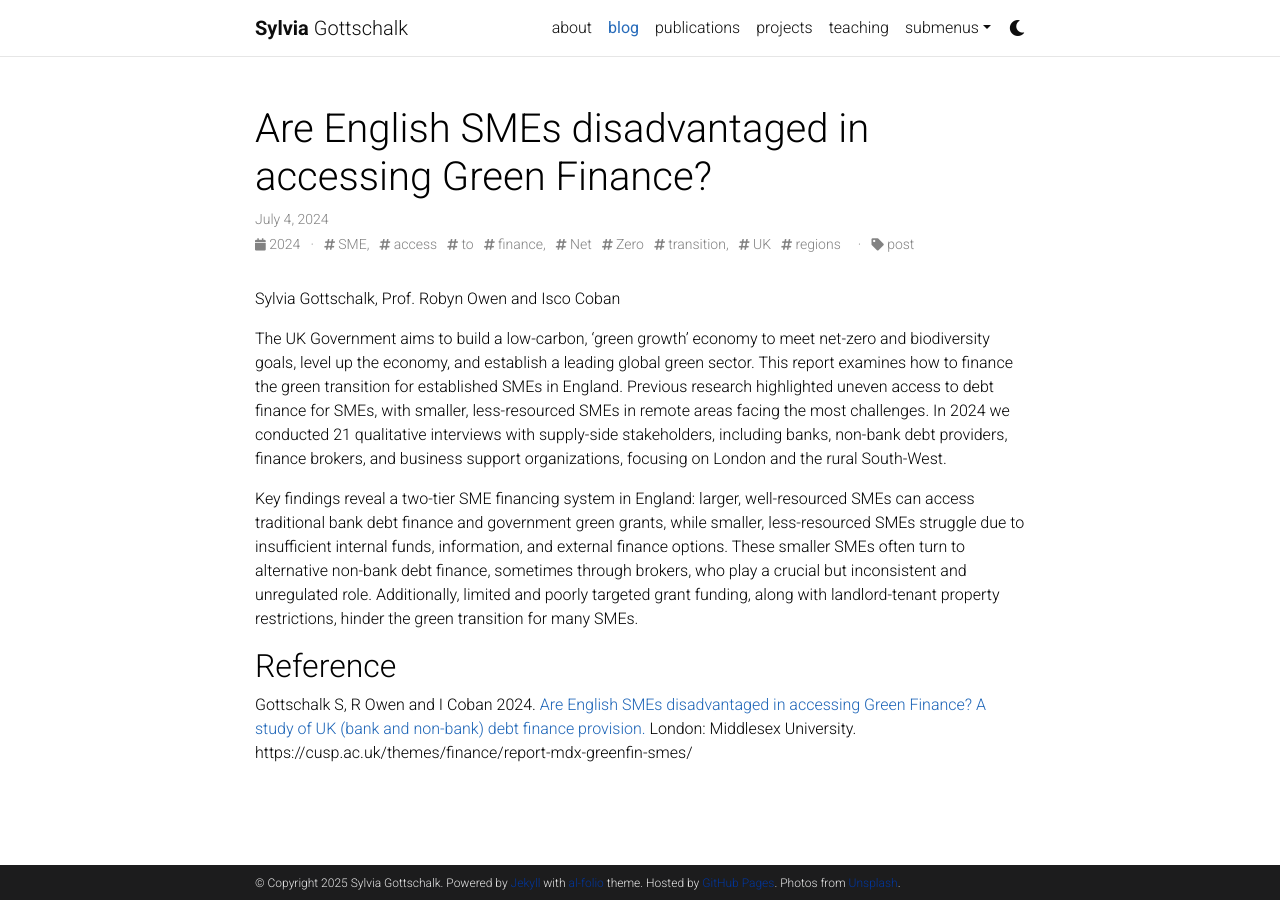
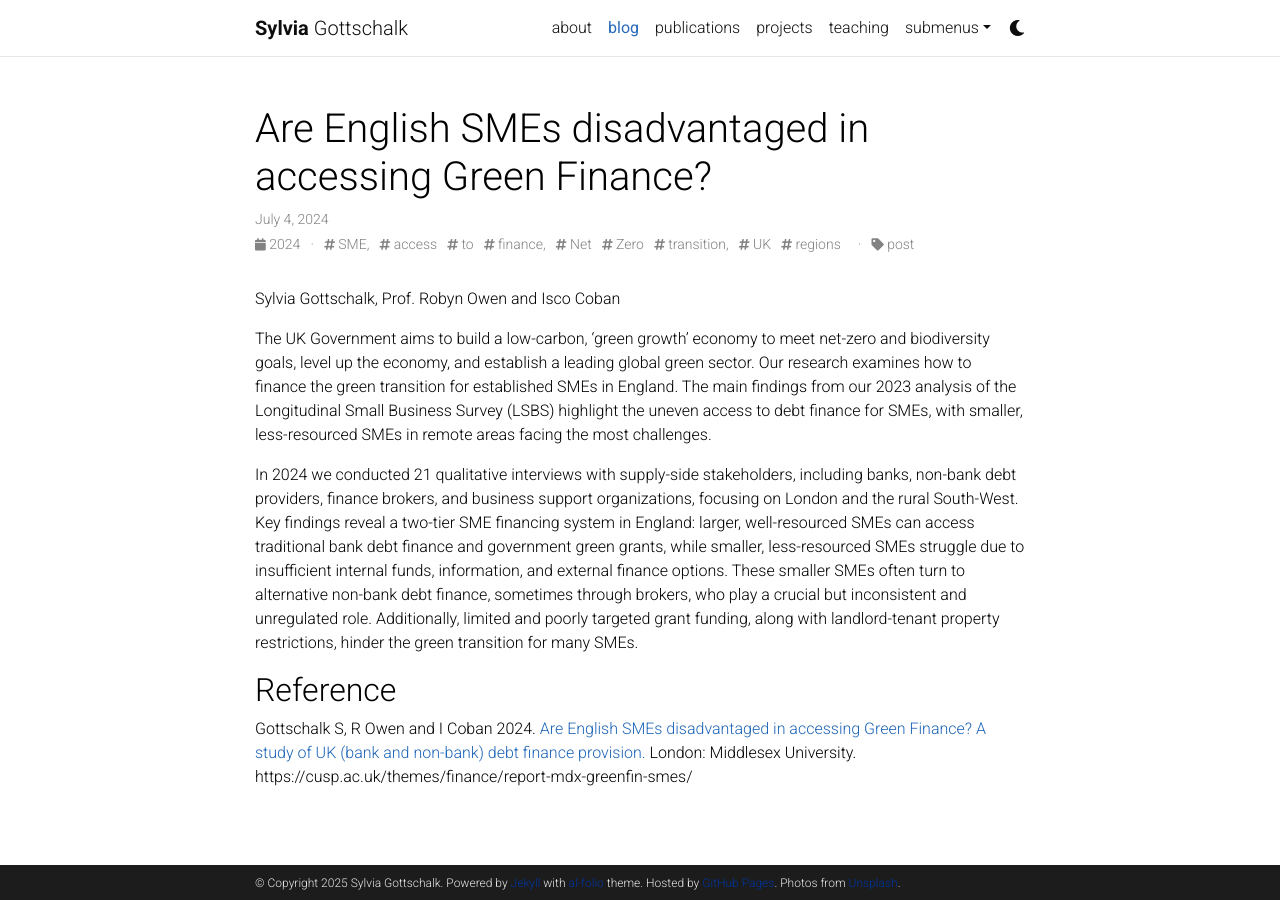
Before and after one commit to sdgottschalk/sgottschalk.io, a Jekyll site: the page built from _posts/2024-07-04-RFF23.md, in a window 1280 px wide. Built offline with Jekyll 4.4.1, drawn with Linux system fonts in a browser that asks for light colours; comment, search, counter and statistics services are not loaded; a style sheet for code colours, icons or effects is not loaded.

Commit message:
Update 2024-07-04-RFF23.md

```diff
--- a/_posts/2024-07-04-RFF23.md
+++ b/_posts/2024-07-04-RFF23.md
@@ -10,16 +10,10 @@ related_posts: false
 Sylvia Gottschalk, Prof. Robyn Owen and Isco Coban
 
 The UK Government aims to build a low-carbon, 'green growth' economy to meet net-zero and biodiversity goals,
-level up the economy, and establish a leading global green sector. This report examines how to finance the green
-transition for established SMEs in England. Previous research highlighted uneven access to debt finance for SMEs,
-with smaller, less-resourced SMEs in remote areas facing the most challenges. In 2024 we conducted 21 qualitative
-interviews with supply-side stakeholders, including banks, non-bank debt providers, finance brokers,
-and business support organizations, focusing on London and the rural South-West.
+level up the economy, and establish a leading global green sector. Our research examines how to finance the green
+transition for established SMEs in England. The main findings from our 2023 analysis of the Longitudinal Small Business Survey (LSBS) highlight the uneven access to debt finance for SMEs, with smaller, less-resourced SMEs in remote areas facing the most challenges.
 
-Key findings reveal a two-tier SME financing system in England: larger, well-resourced SMEs
-can access traditional bank debt finance and government green grants, while smaller, less-resourced SMEs
-struggle due to insufficient internal funds, information, and external finance options.
-These smaller SMEs often turn to alternative non-bank debt finance, sometimes through brokers,
+In 2024 we conducted 21 qualitative interviews with supply-side stakeholders, including banks, non-bank debt providers, finance brokers, and business support organizations, focusing on London and the rural South-West. Key findings reveal a two-tier SME financing system in England: larger, well-resourced SMEs can access traditional bank debt finance and government green grants, while smaller, less-resourced SMEs struggle due to insufficient internal funds, information, and external finance options. These smaller SMEs often turn to alternative non-bank debt finance, sometimes through brokers,
 who play a crucial but inconsistent and unregulated role. Additionally, limited and poorly targeted
 grant funding, along with landlord-tenant property restrictions, hinder the green transition for many SMEs.
 
```
